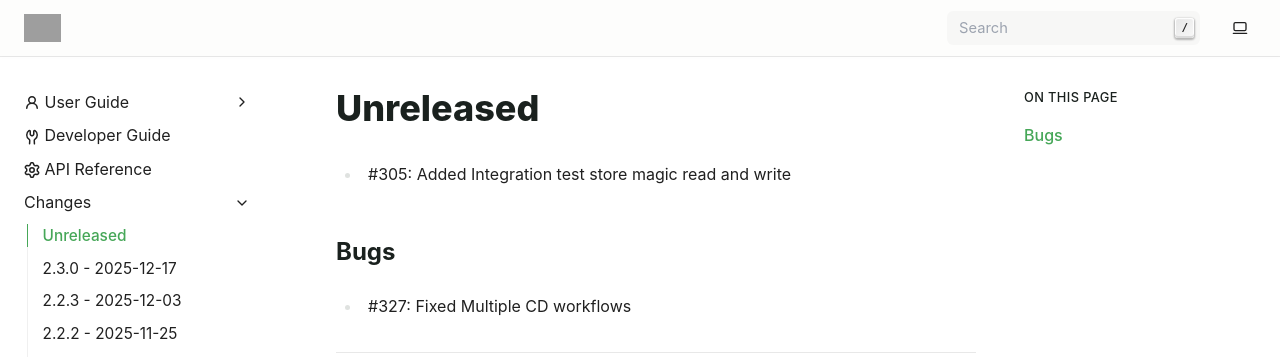
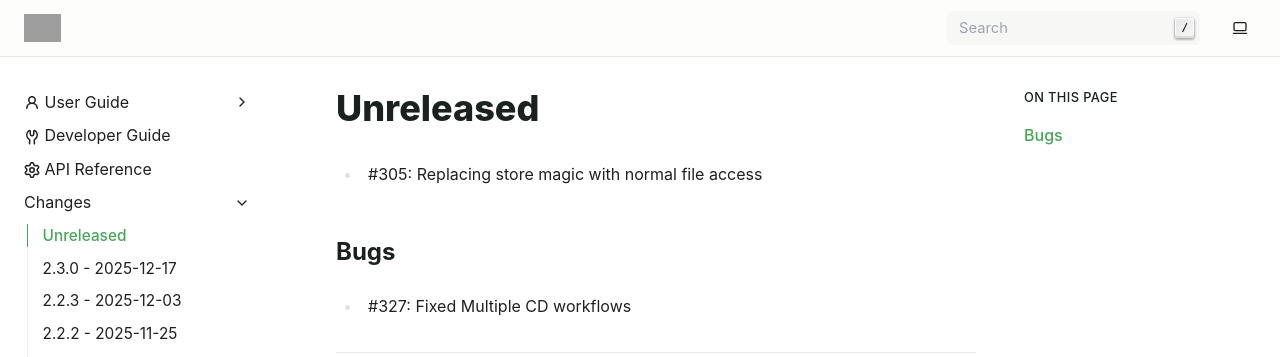
Before and after one commit to exasol/notebook-connector, a Sphinx documentation site: the page built from doc/changes/unreleased.md, in a window 1280 px wide and 900 px high. Shown: the top 357 px of the window. Built offline with Sphinx 7.4.7, drawn with Linux system fonts in a browser that asks for light colours; grey boxes are pictures that could not be loaded.

Commit message:
Apply suggestion from @tkilias

```diff
--- a/doc/changes/unreleased.md
+++ b/doc/changes/unreleased.md
@@ -1,5 +1,5 @@
 # Unreleased
-  * #305: Added Integration test store magic read and write
+  * #305: Replacing store magic with normal file access
 
 
 ## Bugs
```
